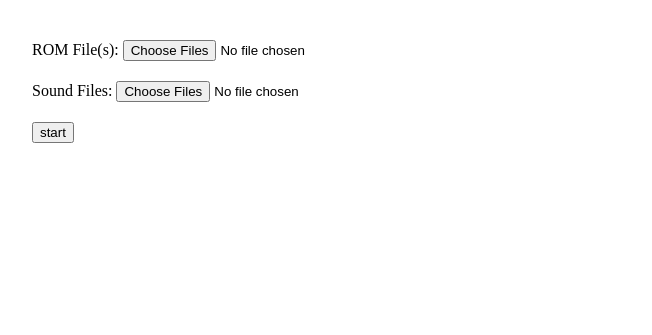
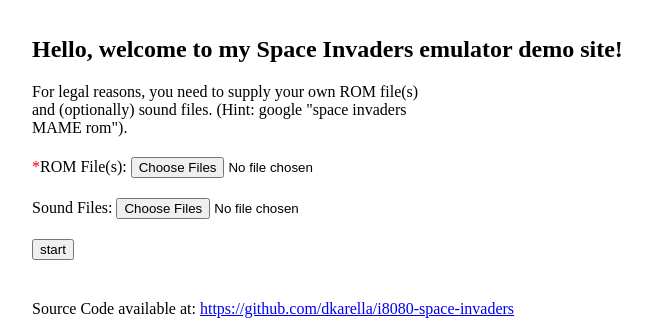
Before and after one commit to dkarella/i8080-space-invaders, a plain HTML site: page www/index.html in a window 1280 px wide. Shown: the whole page, without its empty margins (8-660 px from the left). Drawn offline with Linux system fonts and the light colour scheme.

Commit message:
index.html and README updates

```diff
--- a/www/index.html
+++ b/www/index.html
@@ -10,7 +10,7 @@
 		html,
 		body {
 			box-sizing: border-box;
-			padding: 20px;
+			padding: 10px 20px;
 			margin: 0;
 			width: 100%;
 			height: 100%;
@@ -19,13 +19,37 @@
 		#welcome>* {
 			margin-bottom: 20px;
 		}
+
+		#welcome>h1 {
+			font-size: 24px;
+			padding: 0;
+		}
+
+		#welcome>p {
+			max-width: 400px;
+			padding: 0;
+		}
+
+		#error {
+			margin-top: 20px;
+			color: red;
+		}
+
+		#source {
+			margin: 20px 0 20px 0;
+		}
 	</style>
 </head>
 
 <body>
 	<div id="welcome">
+		<h1>Hello, welcome to my Space Invaders emulator demo site!</h1>
+		<p>
+			For legal reasons, you need to supply your own ROM file(s) and (optionally) sound files. (Hint:
+			google "space invaders MAME rom").
+		</p>
 		<div>
-			<label for="rom-files">ROM File(s):</label>
+			<label for="rom-files"><span style="color: red;">*</span>ROM File(s):</label>
 			<input type="file" id="rom-files" multiple>
 		</div>
 		<div>
@@ -36,8 +60,11 @@
 	</div>
 	<div id="error" style="display: none; color: red;">Something went wrong :(</div>
 
+	<div id="source">Source Code available at: <a
+			href="https://github.com/dkarella/i8080-space-invaders">https://github.com/dkarella/i8080-space-invaders</a>
+	</div>
+
 	<canvas id="canvas"></canvas>
-
 	<script type="text/javascript">
 		function getROMData() {
 			return new Promise((resolve, reject) => {
```
Also changed, not shown: 1 other file.
